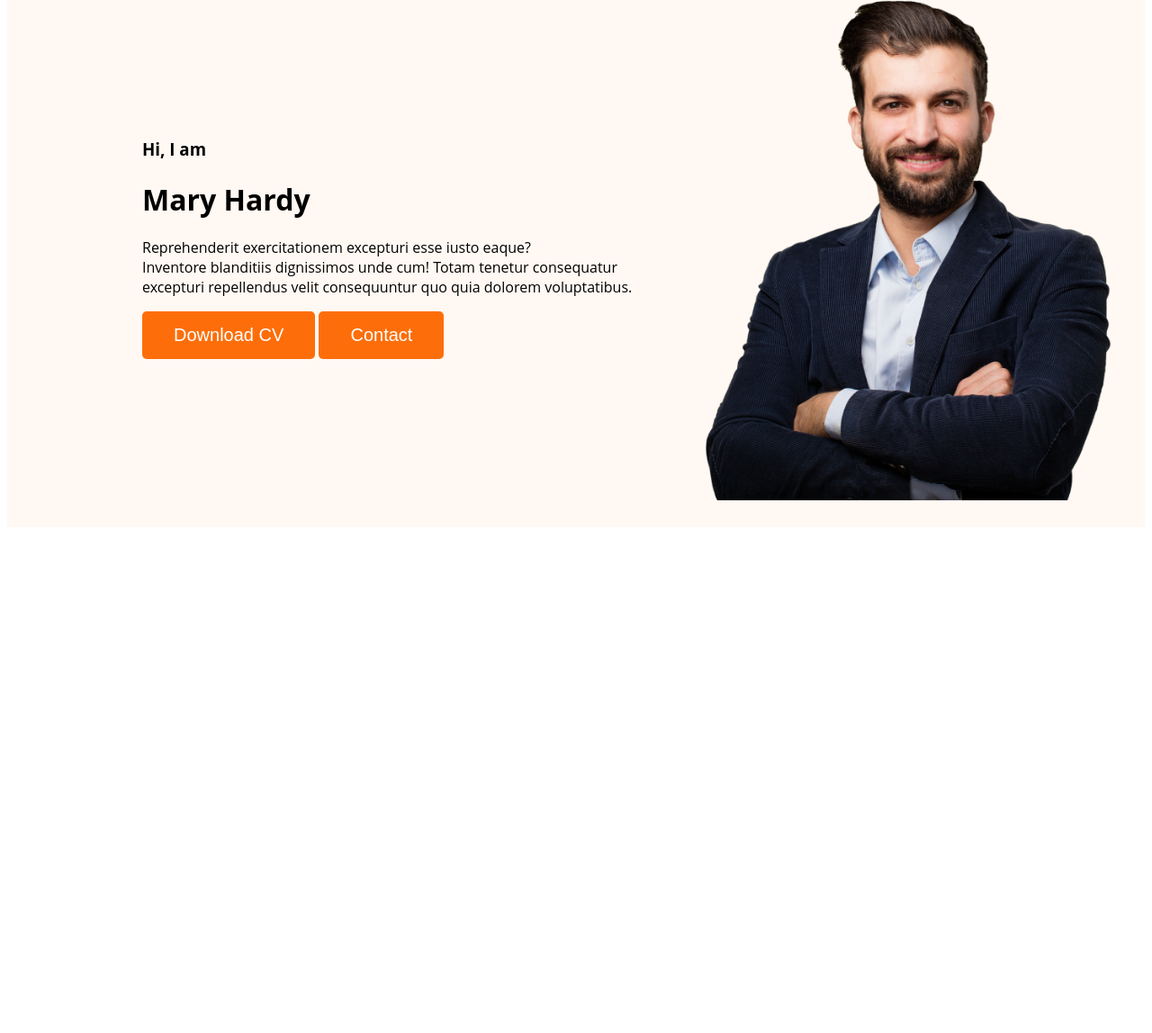
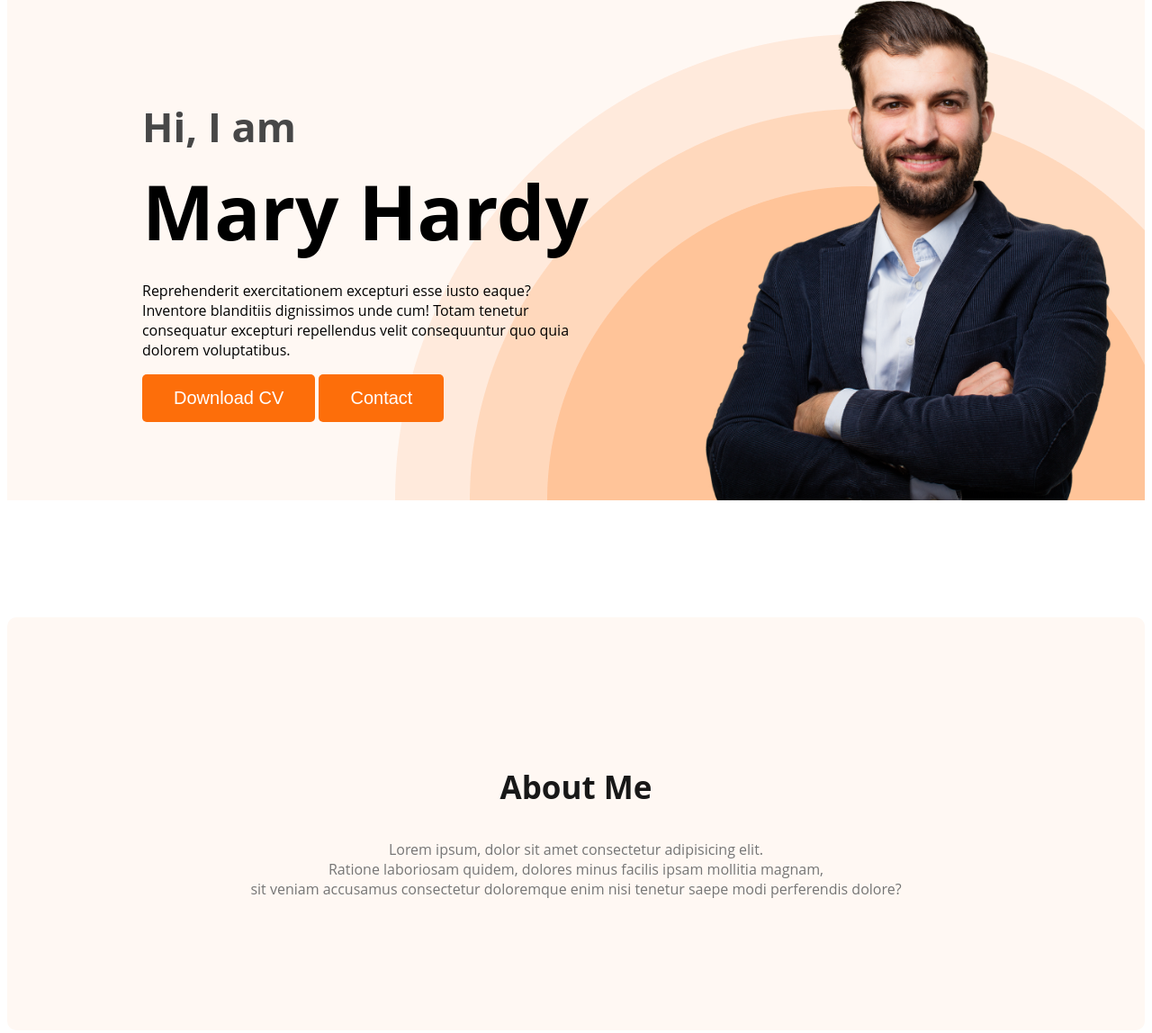
Before and after one commit to Nusrat-Nuha/portfolio-resorce, a plain HTML site: page index.html in a window 1280 px wide. Shown: the part 196-1344 px from the top of the page at 90% size. Before the commit the page ends 800 px from the top, so only its background shows below. Drawn offline with Linux system fonts and the light colour scheme.

Commit message:
4th Blog

```diff
--- a/index.html
+++ b/index.html
@@ -20,7 +20,7 @@
       <div class="banner-contant">
         <h3 class="banner-gretting">Hi, I am</h3>
         <h1 class="banner-title">Mary Hardy</h1>
-        <p> Reprehenderit exercitationem excepturi esse iusto eaque? <br>Inventore blanditiis dignissimos unde cum! Totam tenetur consequatur excepturi repellendus velit consequuntur quo quia dolorem voluptatibus.</p>
+        <p class="banner-description"> Reprehenderit exercitationem excepturi esse iusto eaque? <br>Inventore blanditiis dignissimos unde cum! Totam tenetur consequatur excepturi repellendus velit consequuntur quo quia dolorem voluptatibus.</p>
         <button class="btn-primary">Download CV</button>
         <button class="btn-primary">Contact</button>
       </div>
@@ -30,7 +30,11 @@
 
   </header>
   <main>
+<section class="about">
+  <h3 class="section-title">About Me</h3>
+  <p class="section-description">Lorem ipsum, dolor sit amet consectetur adipisicing elit.<br> Ratione laboriosam quidem, dolores minus facilis ipsam mollitia magnam,<br> sit veniam accusamus consectetur doloremque enim nisi tenetur saepe modi perferendis dolore?</p>
 
+</section>
   </main>
   <footer>
 
--- a/styles/portfolio.css
+++ b/styles/portfolio.css
@@ -48,12 +48,47 @@ nav a{
 }
 .header{
     background-color: #FFF8F3;
+    background-image: url('../images/header_bg.png');
+    background-repeat: no-repeat;
+    background-position: bottom right;
 }
 .Banner{
-    padding: 30px 30px 30px 150px;
+    padding: 30px 30px 0px 150px;
     display: flex;
     align-items: center;
+    justify-content: space-between;
+}
+.banner-contant{
+    max-width: 500px;
 }
 .Banner .profile-pic{
     width: 500px;
 }
+.banner-gretting{
+    font-size: 45px;
+    color: #474747;
+    margin-bottom: 0;
+}
+.banner-title{
+    font-size:85px ;
+    font-weight: 700;
+    margin-top: 5px;
+    margin-bottom:20px ;
+}
+.about{
+    padding: 130px;
+    border-radius: 10px;
+    background: #FFF8F3;
+    margin: 130px 0;
+}
+.section-title{
+    color: #181818;
+    font-size: 35px;
+    font-weight: 700;
+    text-align: center;
+}
+.section-description{
+    color: #757575;
+    text-align: center;
+    font-size: 16px;
+}
```
